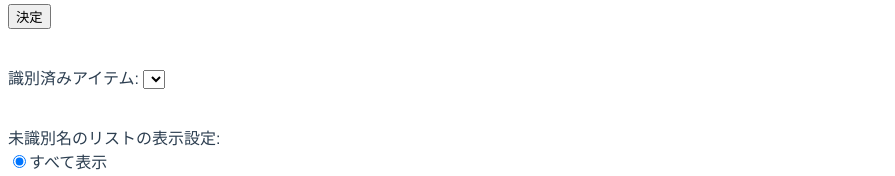
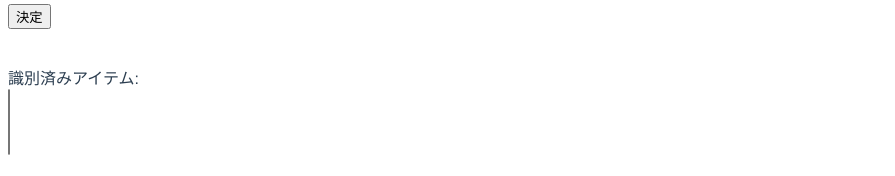
Before and after one commit to mitleidstein/TorunekoTool, a Vue app in the folder toruneko3_tool_vue/: page / in a window 1280 px wide. Shown: the part 394-570 px from the top of the page, without its empty margins (0-895 px from the left). Built offline with nearby package versions, Linux system fonts and the light colour scheme.

Commit message:
識別済みアイテムの表示を複数見れるようにした

```diff
--- a/toruneko3_tool_vue/src/App.vue
+++ b/toruneko3_tool_vue/src/App.vue
@@ -205,7 +205,8 @@ onMounted(() => {
       <br />
       <br />
       識別済みアイテム:
-      <select>
+      <br />
+      <select multiple>
         <option v-for="item in indentifiedItems" :key="item.name" :value="item">
           {{ item.name }}
         </option>
```
